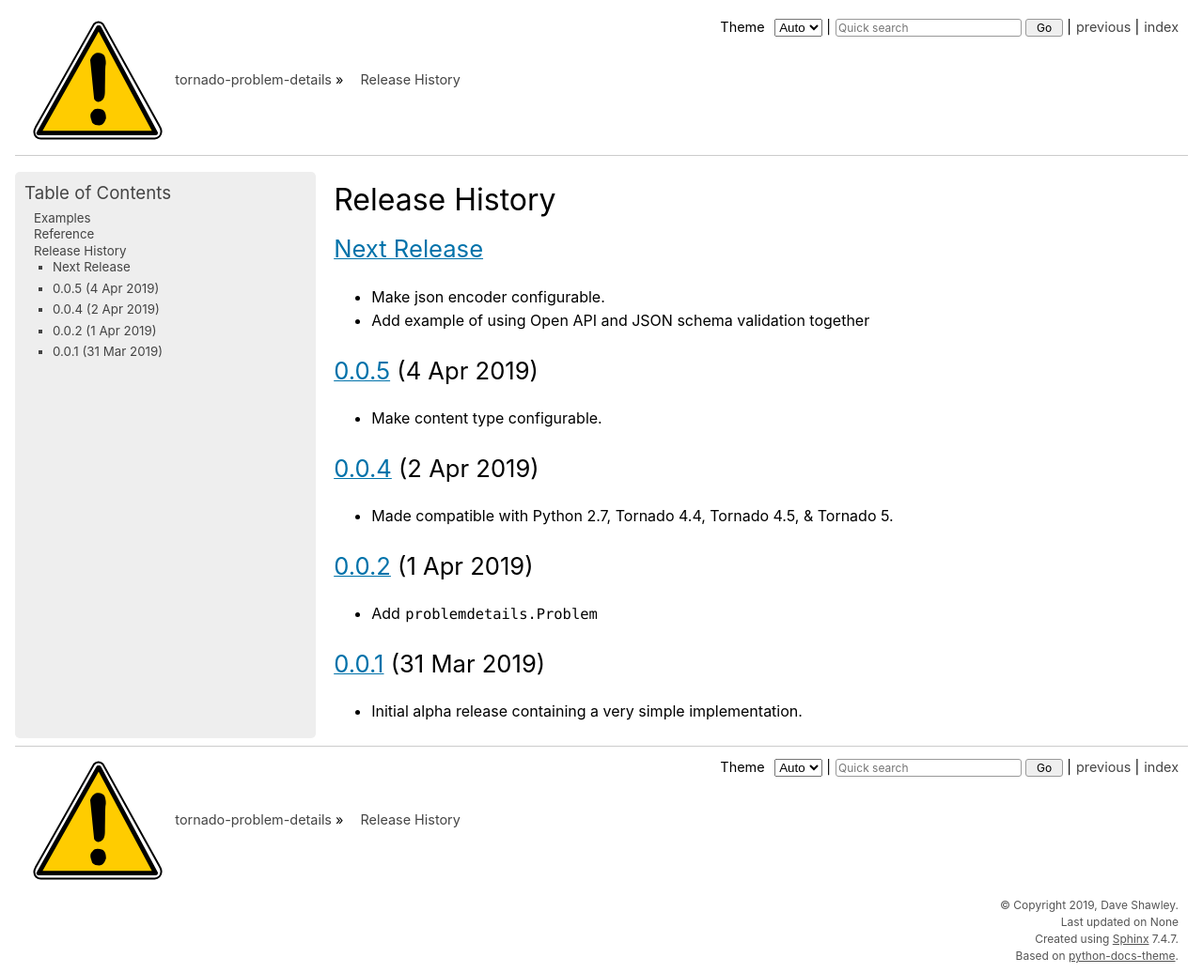
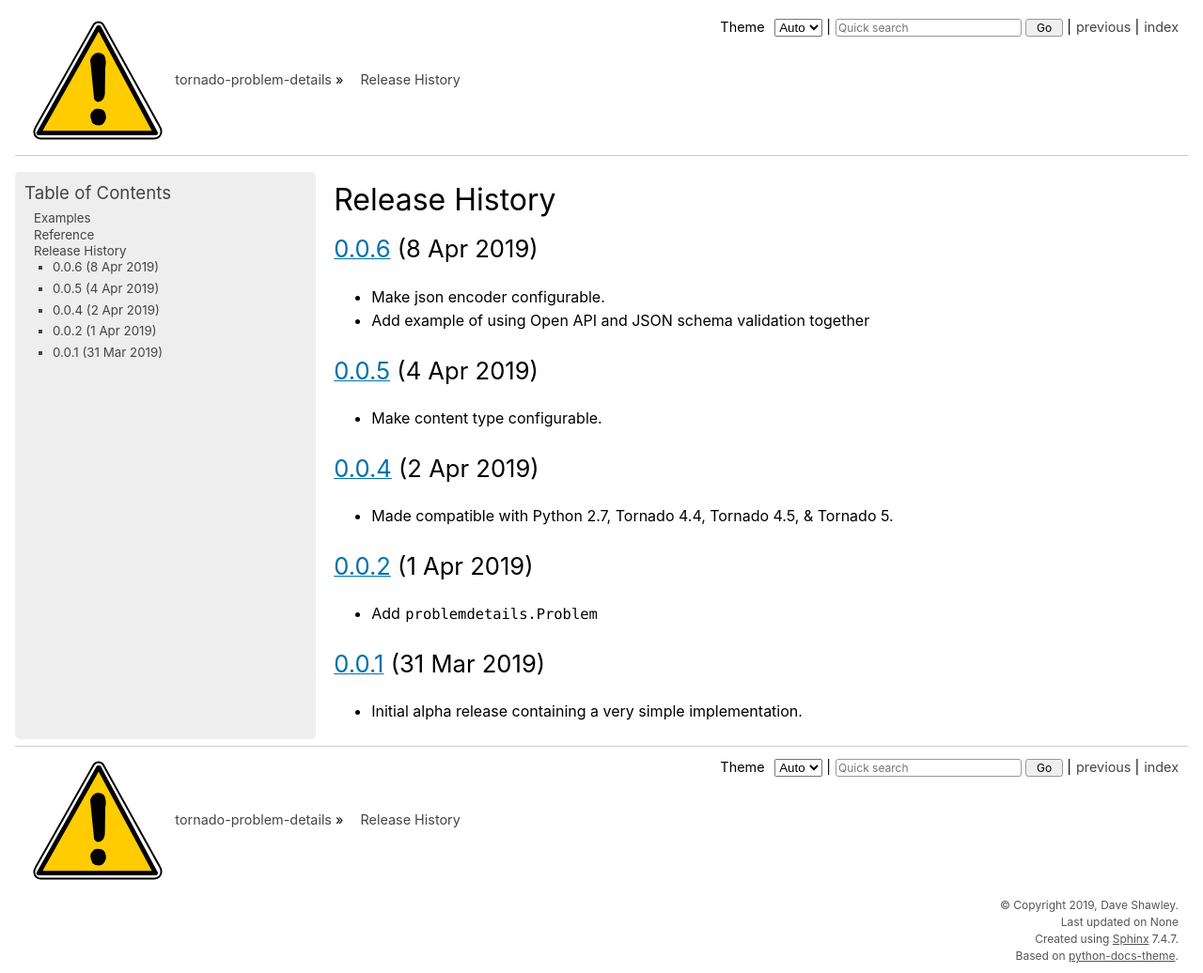
Before and after one commit to dave-shawley/tornado-problem-details, a Sphinx documentation site: the page built from docs/history.rst, in a window 1280 px wide and 1036 px high. Shown: the whole window at 94% size. Built offline with Sphinx 7.4.7, drawn with Linux system fonts in a browser that asks for light colours.

Commit message:
0.0.6: More examples.

```diff
--- a/docs/history.rst
+++ b/docs/history.rst
@@ -1,8 +1,8 @@
 Release History
 ===============
 
-`Next Release`_
----------------
+`0.0.6`_ (8 Apr 2019)
+---------------------
 - Make json encoder configurable.
 - Add example of using Open API and JSON schema validation together
 
@@ -22,7 +22,8 @@ Release History
 ----------------------
 - Initial alpha release containing a very simple implementation.
 
-.. _Next Release: https://github.com/dave-shawley/tornado-problem-details/compare/0.0.5...master
+.. _Next Release: https://github.com/dave-shawley/tornado-problem-details/compare/0.0.6...master
+.. _0.0.6: https://github.com/dave-shawley/tornado-problem-details/compare/0.0.5...0.0.6
 .. _0.0.5: https://github.com/dave-shawley/tornado-problem-details/compare/0.0.4...0.0.5
 .. _0.0.4: https://github.com/dave-shawley/tornado-problem-details/compare/0.0.2...0.0.4
 .. _0.0.2: https://github.com/dave-shawley/tornado-problem-details/compare/0.0.1...0.0.2
--- a/problemdetails/__init__.py
+++ b/problemdetails/__init__.py
@@ -16,5 +16,5 @@ __all__ = [
     'ErrorWriter', 'Problem', 'type_link_map', 'version_info', 'version'
 ]
 
-version_info = (0, 0, 5)
+version_info = (0, 0, 6)
 version = '.'.join(str(c) for c in version_info)
```
